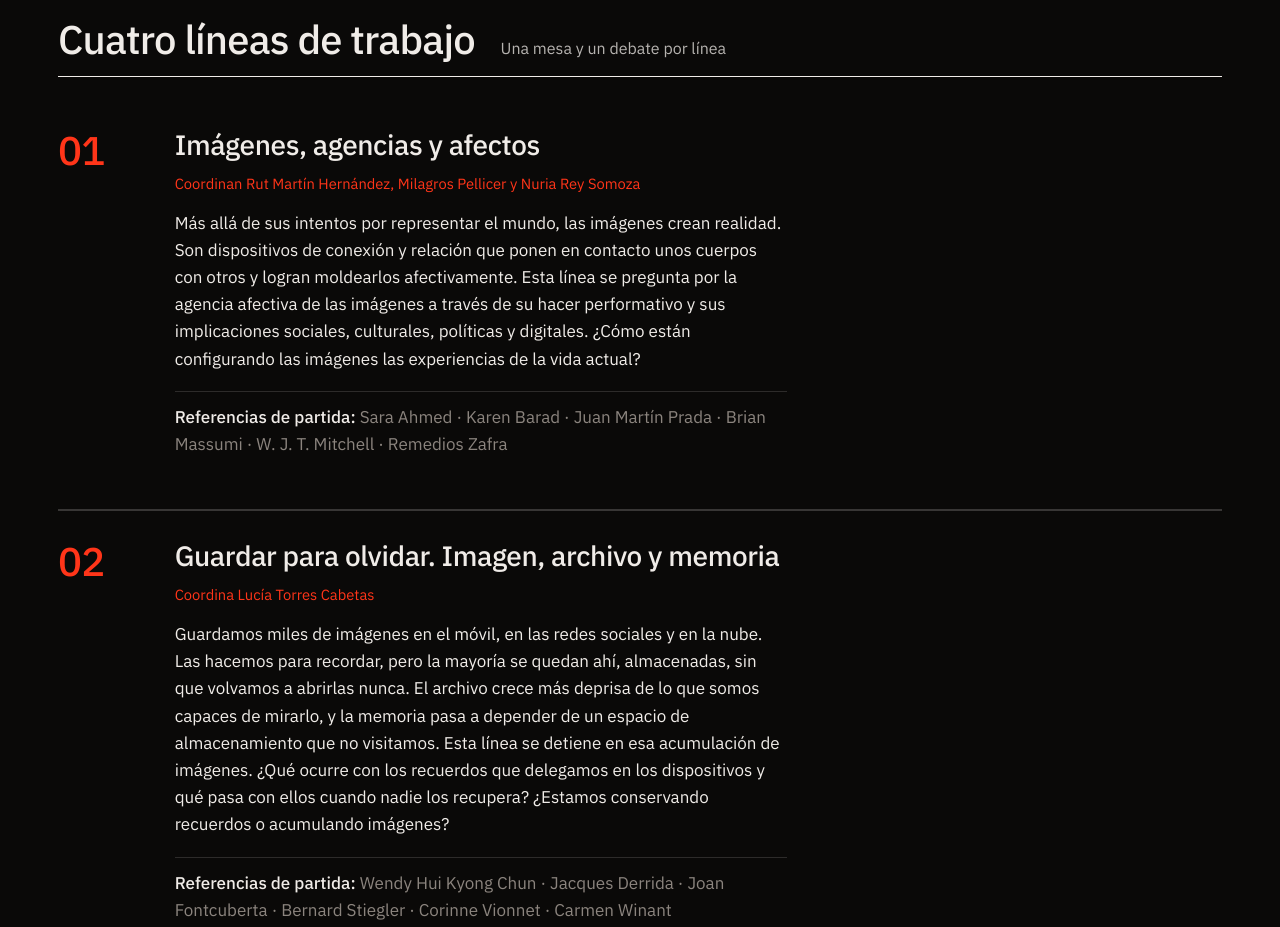
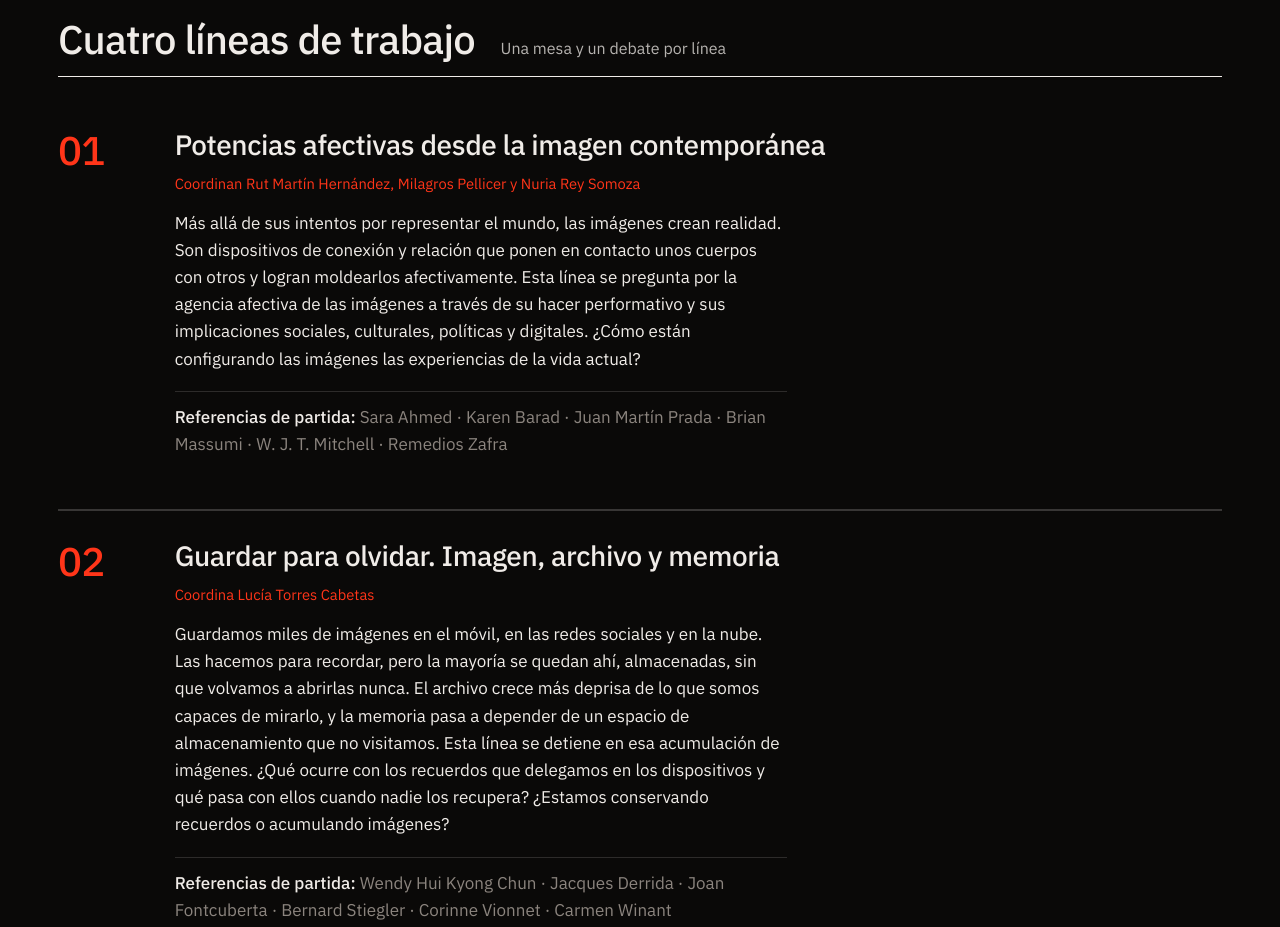
Before and after one commit to Pilardelpuerto/congresolatenteraw, a plain HTML site: page index.html in a window 1280 px wide. Shown: the part 2880-3807 px from the top of the page. Drawn offline with Linux system fonts and the light colour scheme.

Commit message:
Add files via upload

```diff
--- a/index.html
+++ b/index.html
@@ -394,7 +394,7 @@ a:focus-visible,button:focus-visible{outline:3px solid currentColor;outline-offs
           <div class="linea__num">01</div>
         </div>
         <div>
-          <h3>Imágenes, agencias y afectos</h3>
+          <h3>Potencias afectivas desde la imagen contemporánea</h3>
           <p class="mono linea__coord">Coordinan Rut Martín Hernández, Milagros Pellicer y Nuria Rey Somoza</p>
           <p>Más allá de sus intentos por representar el mundo, las imágenes crean realidad. Son dispositivos de conexión y relación que ponen en contacto unos cuerpos con otros y logran moldearlos afectivamente. Esta línea se pregunta por la agencia afectiva de las imágenes a través de su hacer performativo y sus implicaciones sociales, culturales, políticas y digitales. ¿Cómo están configurando las imágenes las experiencias de la vida actual?</p>
           <p class="referencias"><b>Referencias de partida:</b> Sara Ahmed · Karen Barad · Juan Martín Prada · Brian Massumi · W. J. T. Mitchell · Remedios Zafra</p>
```
